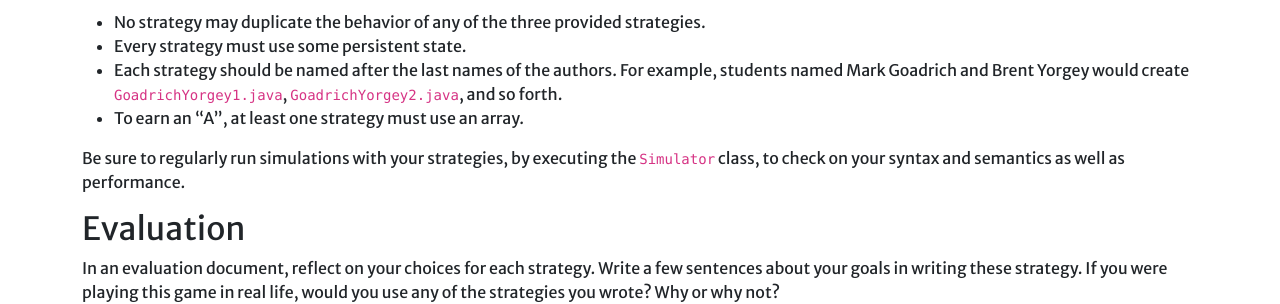
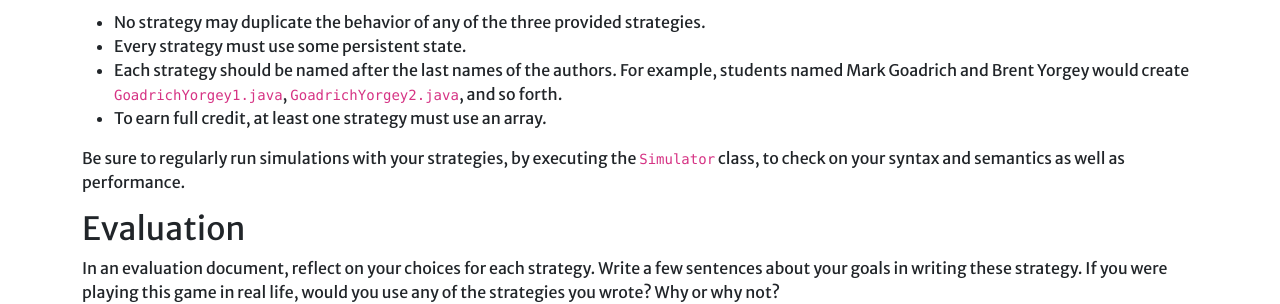
Before and after one commit to Hendrix-CS/csci151, a Jekyll site: the page built from labs/cake.md, in a window 1280 px wide and 900 px high, scrolled down 1875 px. Shown: the part 199-503 px from the top of the window. Built offline with Jekyll 4.4.1, drawn with Linux system fonts in a browser that asks for light colours; a script that is not in the unit is left out; our own code applies the rules of GitHub Pages for plain Markdown files.

Commit message:
Updated some text

```diff
--- a/labs/cake.md
+++ b/labs/cake.md
@@ -88,7 +88,7 @@ subject to the following constraints:
 -   Each strategy should be named after the last names of the authors. For example,
     students named Mark Goadrich and Brent Yorgey would create `GoadrichYorgey1.java`,
     `GoadrichYorgey2.java`, and so forth.
--   To earn an "A", at least one strategy must use an array.
+-   To earn full credit, at least one strategy must use an array.
 
 Be sure to regularly run simulations with your strategies, by executing the `Simulator` class, to check on your syntax and semantics as well as performance.
 
```
